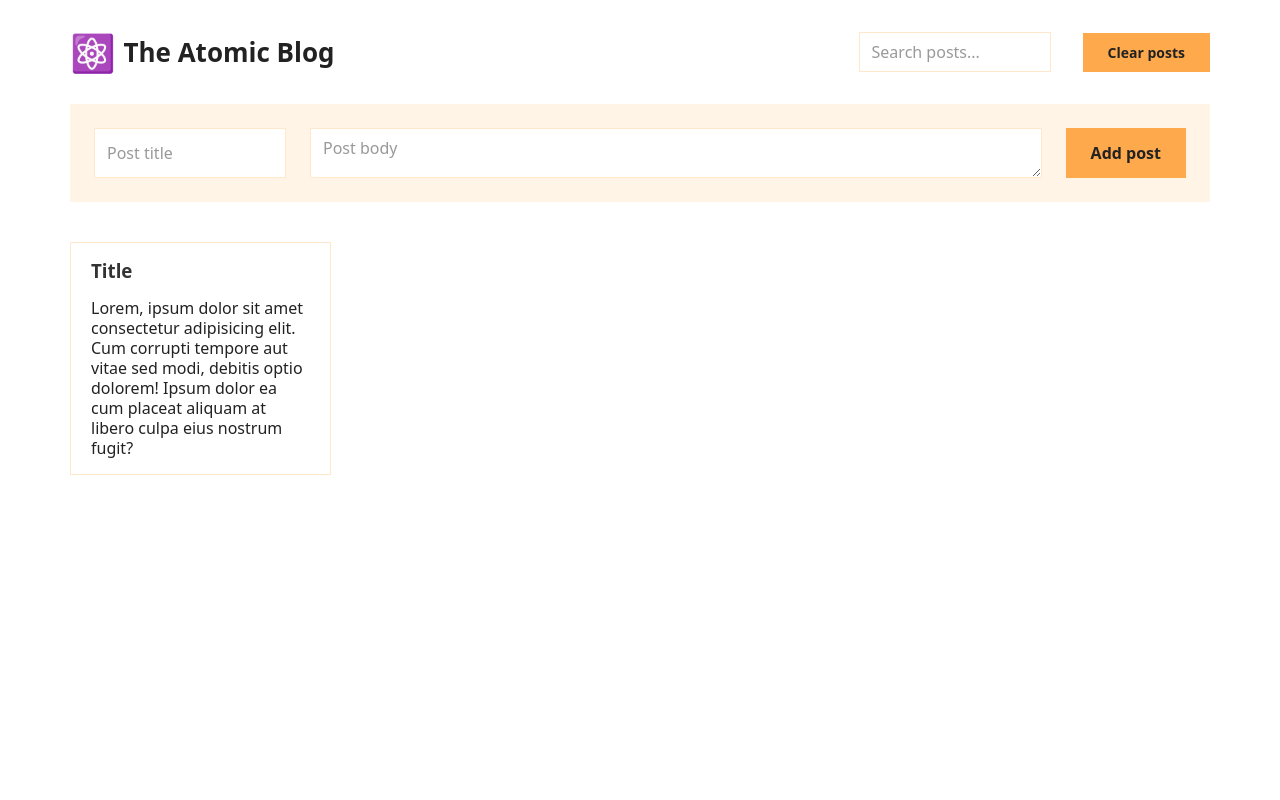
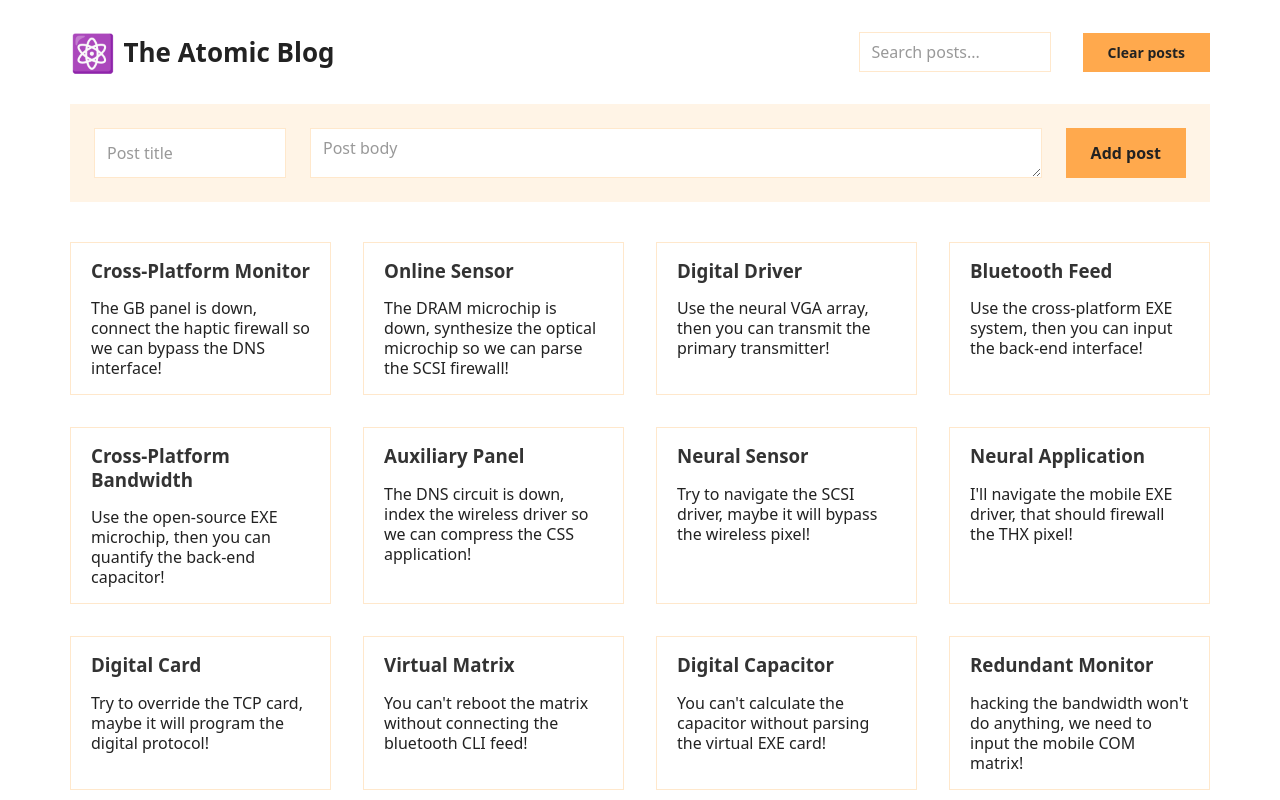
Before and after one commit to NursiNursi/react-atomic-blog, a React (Vite) app: page / in a window 1280 px wide. Shown: the top 800 px of the page. Built offline with nearby package versions, Linux system fonts and the light colour scheme.

Commit message:
Feature: Display random posts using faker js

```diff
--- a/package.json
+++ b/package.json
@@ -10,6 +10,7 @@
     "preview": "vite preview"
   },
   "dependencies": {
+    "@faker-js/faker": "^8.2.0",
     "react": "^18.2.0",
     "react-dom": "^18.2.0"
   },
--- a/src/App.jsx
+++ b/src/App.jsx
@@ -1,8 +1,22 @@
+import { faker } from "@faker-js/faker";
+import { useState } from "react";
+
+function createRandomPost() {
+  return {
+    title: `${faker.hacker.adjective()} ${faker.hacker.noun()}`,
+    body: faker.hacker.phrase(),
+  };
+}
+
 function App() {
+  const [posts, setposts] = useState(() =>
+    Array.from({ length: 32 }, () => createRandomPost())
+  );
+
   return (
     <section>
       <Header />
-      <Main />
+      <Main posts={posts} />
     </section>
   );
 }
@@ -21,11 +35,11 @@ function Header() {
   );
 }
 
-function Main() {
+function Main({ posts }) {
   return (
     <main>
       <FormAddPost />
-      <Posts />
+      <Posts posts={posts} />
     </main>
   );
 }
@@ -40,25 +54,23 @@ function FormAddPost() {
   );
 }
 
-function Posts() {
+function Posts({ posts }) {
   return (
     <section>
-      <List />
+      <List posts={posts} />
     </section>
   );
 }
 
-function List() {
+function List({ posts }) {
   return (
     <ul>
-      <li>
-        <h3>Title</h3>
-        <p>
-          Lorem, ipsum dolor sit amet consectetur adipisicing elit. Cum corrupti
-          tempore aut vitae sed modi, debitis optio dolorem! Ipsum dolor ea cum
-          placeat aliquam at libero culpa eius nostrum fugit?
-        </p>
-      </li>
+      {posts.map((post, i) => (
+        <li key={i}>
+          <h3>{post.title}</h3>
+          <p>{post.body}</p>
+        </li>
+      ))}
     </ul>
   );
 }
```
Also changed, not shown: 1 other file (tests, documents, lock files or other folders).
